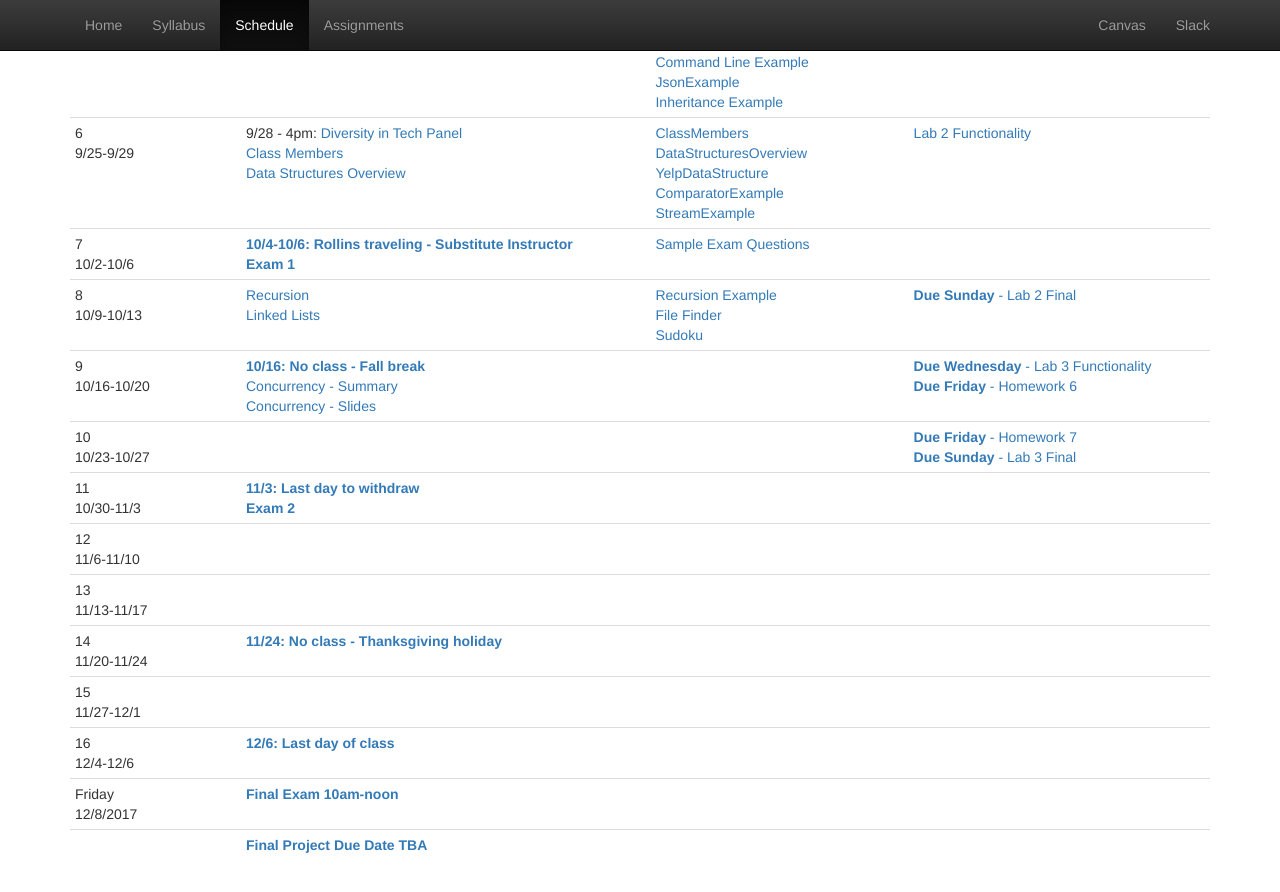
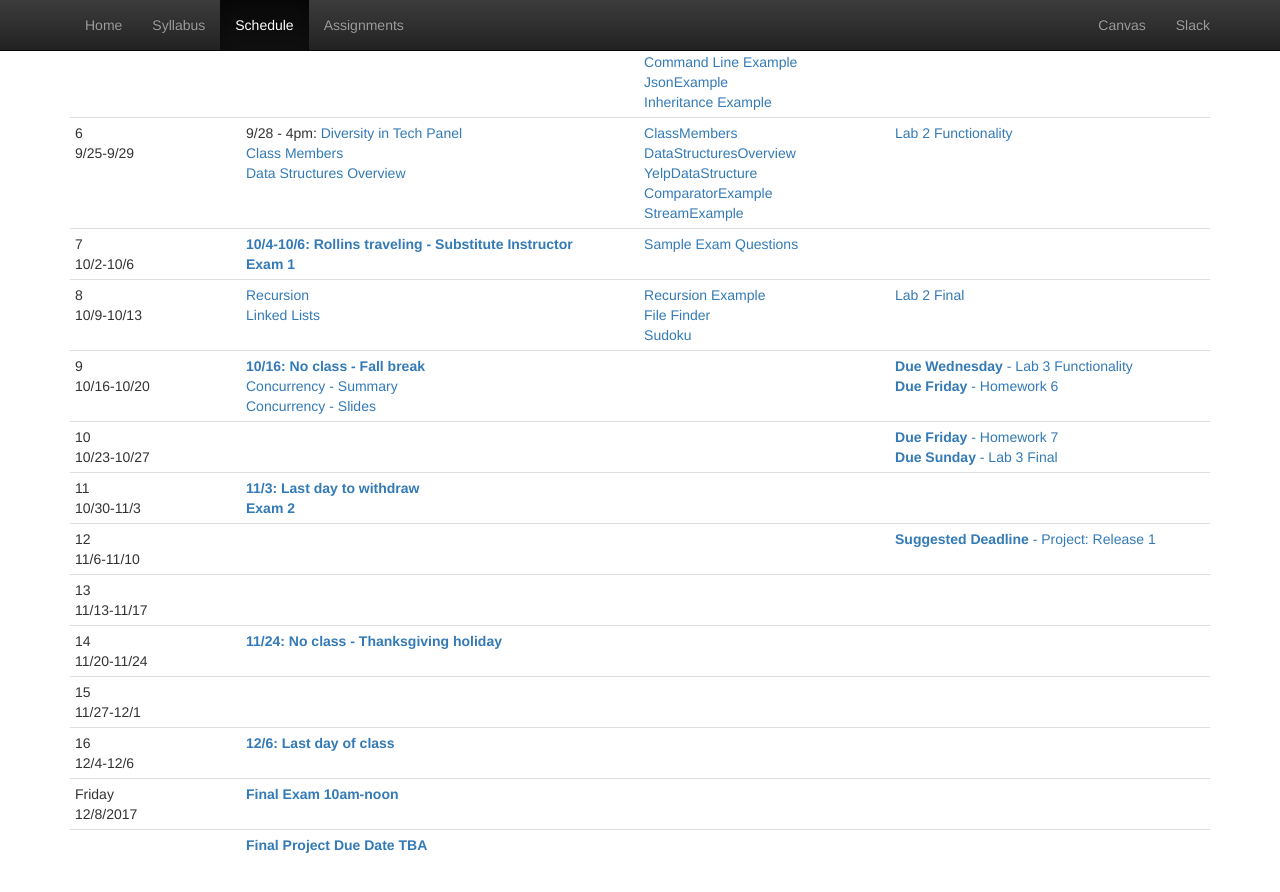
Before and after one commit to CS514-F17/cs514-f17.github.io, a Jekyll site: the page built from schedule.html, in a window 1280 px wide and 900 px high, scrolled down 668 px. Shown: the top 892 px of the window. Built offline with Jekyll 4.4.1, drawn with Linux system fonts in a browser that asks for light colours.

Commit message:
add project 1

```diff
--- a/schedule.html
+++ b/schedule.html
@@ -200,7 +200,7 @@
 			<a href="https://github.com/CS514-F17/code/tree/master/Sudoku">Sudoku</a><br/>
 		</td>
 		<td>
- 				<a href="https://github.com/CS514-F17/Lab2/blob/master/README.md"><strong>Due Sunday</strong> - Lab 2 Final</a>
+ 				<a href="https://github.com/CS514-F17/Lab2/blob/master/README.md">Lab 2 Final</a>
 		</td>
 	</tr>
 	<tr>
@@ -269,6 +269,7 @@
 				<a href="https://github.com/CS514-F17/code/blob/master/FileFinder.java">FileFinder.java</a><br/> -->
 		</td>
 		<td>
+		  <a href="https://github.com/CS514-F17/SongFinder/blob/master/specifications/project1.md"><strong>Suggested Deadline</strong> - Project: Release 1</a><br/>
 				<!-- 				<a href="https://github.com/CS514-F17/labs/blob/master/lab7.md">Lab 7</a><br/>								 -->
 		</td>
 	</tr>
```
